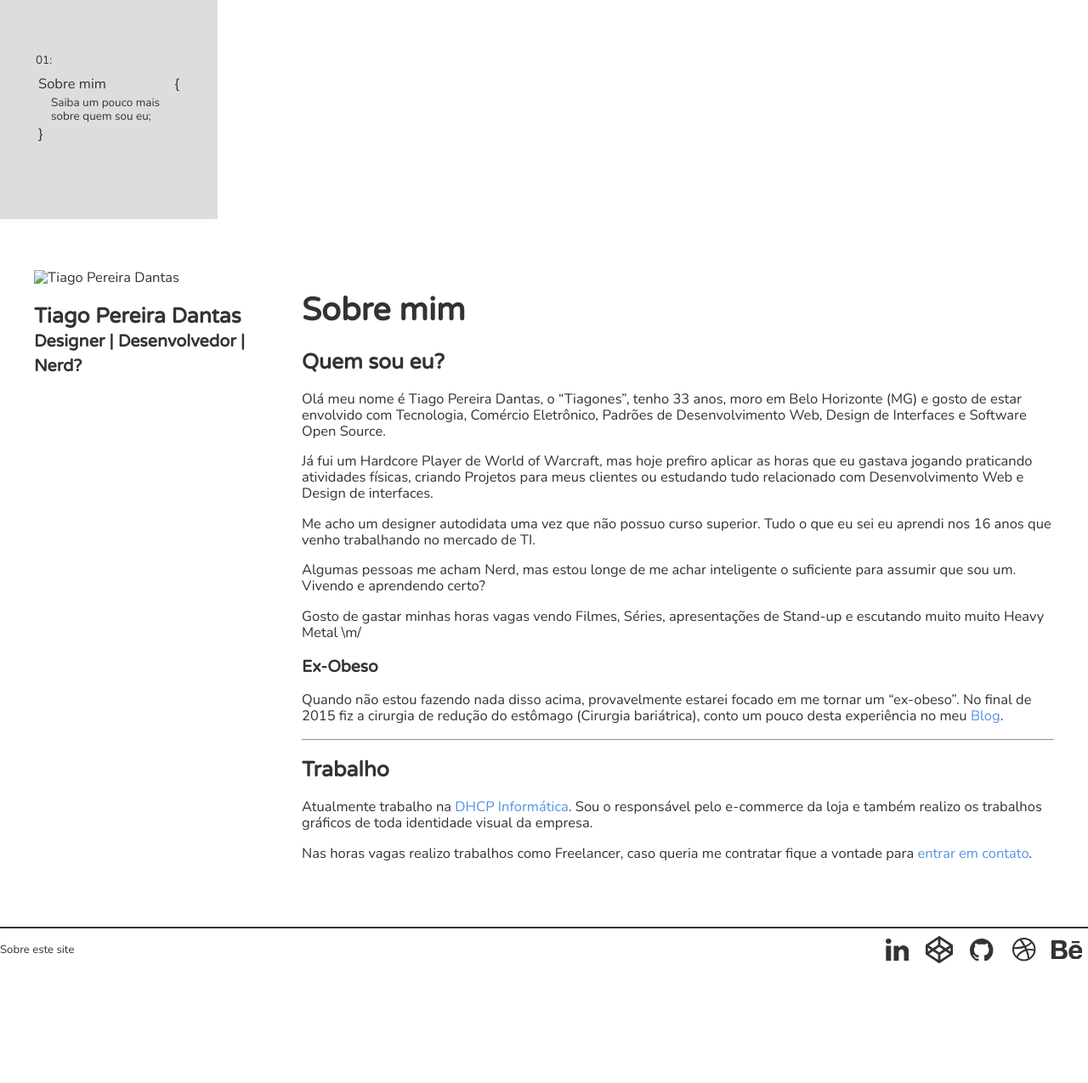
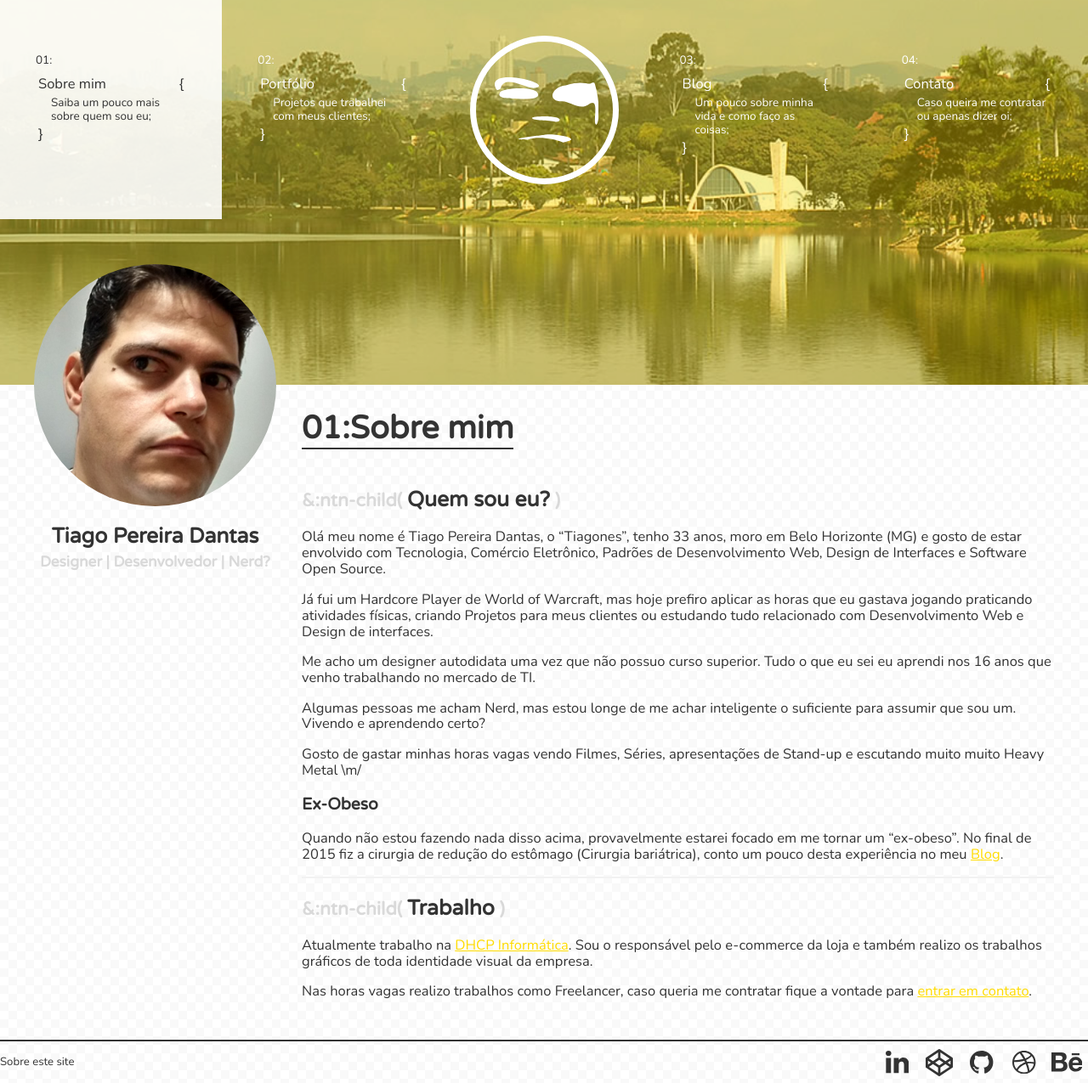
Before and after one commit to tiagones/tiagones.github.com, a Jekyll site: the page built from sobre-mim/index.html, in a window 1280 px wide. Shown: the whole page at 85% size. Built offline with Jekyll 4.4.1, drawn with Linux system fonts in a browser that asks for light colours; Markdown is read by kramdown in place of the engine named in the settings; before the commit the page ends 1143 px from its top, so only the background shows below that.

Commit message:
Add images

```diff
--- a/assets/css/main.css
+++ b/assets/css/main.css
@@ -393,6 +393,7 @@ body {
 
 body {
   background-color: #fff;
+  background-image: url("/assets/img/transp_bg.png");
   color: #333;
   font-family: 'Nunito', sans-serif;
   font-size: 1.1rem;
@@ -404,17 +405,17 @@ body {
           text-size-adjust: 100%; }
 
 a {
-  color: #5294e2;
+  color: #333;
   outline: 0;
   text-decoration: none; }
   a:hover, a:focus {
-    color: #a9caf1; }
+    color: rgba(51, 51, 51, 0.7); }
 
 ::-moz-selection {
-  background: #ffdc00; }
+  background: #333; }
 
 ::selection {
-  background: #ffdc00; }
+  background: #333; }
 
 img::-moz-selection {
   background: transparent; }
@@ -429,9 +430,36 @@ h4,
 h5,
 h6 {
   font-family: 'Varela Round', sans-serif; }
+  h1 small,
+  h2 small,
+  h3 small,
+  h4 small,
+  h5 small,
+  h6 small {
+    font-size: 70%; }
 
 h1 {
-  font-size: 2.5rem; }
+  font-size: 2.5rem;
+  margin-top: 0; }
+  h1.page-title {
+    border-bottom: 2px solid #333;
+    display: inline-block; }
+
+@media (max-width: 767px) {
+  .content {
+    text-align: center; } }
+
+.content h1:before {
+  content: '01:'; }
+
+@media (min-width: 768px) {
+  .content h2:before, .content h2:after {
+    color: #d9d9d9;
+    font-size: 86%; }
+  .content h2:before {
+    content: '&:ntn-child( '; }
+  .content h2:after {
+    content: ' )'; } }
 
 p span {
   font-size: .95rem;
@@ -440,6 +468,10 @@ p span {
 strong,
 b {
   font-weight: 700; }
+
+hr {
+  border: none;
+  border-top: 2px solid #f2f2f2; }
 
 /*!
  * Start of the Grid
@@ -506,9 +538,16 @@ b {
     padding-left: 0; }
   .column-gutter:last-of-type {
     padding-right: 0; }
+  @media (max-width: 767px) {
+    .column-gutter {
+      -ms-flex: 0 0 100%;
+          flex: 0 0 100%;
+      padding: 0; } }
 
 .site-header {
-  margin-bottom: 4rem; }
+  margin-bottom: 2rem;
+  position: relative;
+  z-index: 0; }
   .site-header #menu-toggle {
     display: none; }
     .site-header #menu-toggle:checked + nav > .nav-link {
@@ -533,7 +572,7 @@ b {
   @media (max-width: 767px) {
     .site-header nav {
       background-color: #333;
-      border-bottom: 2px solid #000;
+      border-bottom: 2px solid black;
       height: 50px;
       position: relative; }
       .site-header nav .menu-toggle {
@@ -581,8 +620,8 @@ b {
           .site-header nav .logo svg path {
             fill: #fff; }
       .site-header nav .nav-link {
-        background-color: rgba(51, 51, 51, 0.8);
-        border-top: 2px solid #000;
+        background-color: rgba(51, 51, 51, 0.7);
+        border-top: 2px solid black;
         color: #fff;
         display: block;
         font-size: 1.3rem;
@@ -601,7 +640,7 @@ b {
           background-color: rgba(255, 255, 255, 0.7);
           color: #333; }
         .site-header nav .nav-link:last-of-type {
-          border-bottom: 2px solid #000; }
+          border-bottom: 2px solid black; }
         .site-header nav .nav-link .description {
           display: none; }
       .site-header nav .nav-about {
@@ -621,6 +660,7 @@ b {
             align-items: center;
         -ms-flex-item-align: baseline;
             align-self: baseline;
+        background-position: -200px;
         border: 7px solid #333;
         border-radius: 50%;
         display: -ms-flexbox;
@@ -629,37 +669,42 @@ b {
         margin: auto 2rem;
         -ms-flex-order: 2;
             order: 2;
+        transition: background-position .2s;
         width: 175px; }
         .site-header nav .logo:hover {
-          background-color: #333; }
+          background-color: transparent;
+          background-image: url("/assets/img/photo-logo.jpg");
+          background-position: center;
+          background-repeat: no-repeat;
+          background-size: auto; }
         .site-header nav .logo:hover > svg > g > path {
-          fill: #fff; }
+          fill: rgba(51, 51, 51, 0.7); }
         .site-header nav .logo svg {
           margin: 0 auto;
-          max-width: 90%;
+          max-width: 80%;
           padding-left: 6px; }
           .site-header nav .logo svg path {
             fill: #333; }
       .site-header nav .nav-link {
         background-color: transparent;
         color: #333;
+        -ms-flex: 1;
+            flex: 1;
         size: 1.2rem;
         padding: 6rem 3rem 5rem;
         width: 20%; }
-        .site-header nav .nav-link:hover {
+        .site-header nav .nav-link:hover, .site-header nav .nav-link.active {
           background-color: #333;
-          color: #fff; }
+          color: #fff;
+          z-index: 2; }
         .site-header nav .nav-link:before {
           content: ' {';
           float: right; }
         .site-header nav .nav-link:after {
           content: '}'; }
-        .site-header nav .nav-link.active {
-          background-color: #333;
-          color: #fff; }
-          .site-header nav .nav-link.active:hover {
-            background-color: #ddd;
-            color: #333; }
+        .site-header nav .nav-link.active:hover {
+          background-color: rgba(255, 255, 255, 0.9);
+          color: #333; }
         .site-header nav .nav-link .description {
           display: block;
           font-family: 'Nunito', sans-serif;
@@ -696,9 +741,12 @@ b {
   @media (min-width: 768px) and (max-width: 992px) {
     .site-header nav .logo {
       border-width: 5px;
+      background-size: 144px;
       height: 120px;
       margin: auto 1rem;
       width: 120px; }
+      .site-header nav .logo:hover {
+        background-size: 144px; }
     .site-header nav .nav-link {
       font-size: 1.1rem;
       padding: 3.5rem 1.5rem 2rem; }
@@ -706,13 +754,13 @@ b {
         font-size: .85rem; } }
 
 .white-header .site-header .logo {
-  border-color: rgba(255, 255, 255, 0.7); }
+  border-color: #fff; }
   .white-header .site-header .logo:hover {
     background-color: transparent; }
   .white-header .site-header .logo:hover > svg > g > path {
+    fill: rgba(255, 255, 255, 0.7); }
+  .white-header .site-header .logo svg path {
     fill: #fff; }
-  .white-header .site-header .logo svg path {
-    fill: rgba(255, 255, 255, 0.7); }
   @media (max-width: 767px) {
     .white-header .site-header .logo svg path {
       fill: #fff; } }
@@ -720,6 +768,9 @@ b {
 .white-header .site-header .nav-link {
   color: #fff; }
   .white-header .site-header .nav-link:hover {
+    background-color: rgba(255, 255, 255, 0.7);
+    color: #333; }
+  .white-header .site-header .nav-link.active {
     background-color: rgba(255, 255, 255, 0.7);
     color: #333; }
 
@@ -774,8 +825,8 @@ input[type='button'] {
   border-color: #333;
   color: #333; }
   .btn-black:hover, .btn-black:active, .btn-black:focus {
-    border-color: rgba(51, 51, 51, 0.8);
-    color: rgba(51, 51, 51, 0.8); }
+    border-color: rgba(51, 51, 51, 0.7);
+    color: rgba(51, 51, 51, 0.7); }
 
 .btn-white {
   border-color: #fff;
@@ -785,7 +836,7 @@ input[type='button'] {
     color: rgba(255, 255, 255, 0.7); }
 
 .site-footer {
-  margin-top: 4rem; }
+  margin-top: 2rem; }
   .site-footer .footer-wrap {
     display: -ms-flexbox;
     display: flex; }
@@ -868,9 +919,20 @@ input[type='button'] {
   .white-footer .footer-wrap {
     border-color: rgba(255, 255, 255, 0.7); } }
 
+img {
+  vertical-align: middle;
+  height: auto; }
+
+.img-responsive {
+  max-width: 100%; }
+
+.img-circle {
+  border-radius: 50%; }
+
 #landpage {
   color: #fff;
-  background-color: #999;
+  background-color: #d9d9d9;
+  background-image: none;
   background-repeat: no-repeat;
   background-position: center center;
   background-size: cover;
@@ -899,3 +961,93 @@ input[type='button'] {
     -ms-flex-preferred-size: 100%;
         flex-basis: 100%;
     margin: 0; }
+
+#about ::-moz-selection {
+  background: #ffdc00; }
+
+#about ::selection {
+  background: #ffdc00; }
+
+#about a::-moz-selection {
+  color: #fff; }
+
+#about a::selection {
+  color: #fff; }
+
+#about img::-moz-selection {
+  background: transparent; }
+
+#about img::selection {
+  background: transparent; }
+
+@media (max-width: 767px) {
+  #about .site-header nav {
+    background-color: #ffdc00;
+    border-color: #806e00; } }
+
+@media (min-width: 768px) {
+  #about .about-header-wrapper {
+    background-color: #ffdc00;
+    background-image: url("/assets/img/foto_bh.jpg");
+    background-repeat: no-repeat;
+    background-position: center;
+    background-size: cover;
+    margin-bottom: 2rem;
+    position: relative;
+    padding-bottom: 6rem; }
+    #about .about-header-wrapper:before {
+      background-color: rgba(255, 220, 0, 0.4);
+      content: ' ';
+      position: absolute;
+      top: 0;
+      left: 0;
+      right: 0;
+      bottom: 0; } }
+
+@media (min-width: 992px) {
+  #about .about-header-wrapper {
+    padding-bottom: 8rem; } }
+
+@media (min-width: 1200px) {
+  #about .about-header-wrapper {
+    padding-bottom: 11rem; } }
+
+@media (min-width: 1650px) {
+  #about .about-header-wrapper {
+    padding-bottom: 14rem; } }
+
+#about .sidebar {
+  text-align: center; }
+  @media (min-width: 768px) {
+    #about .sidebar .tiagovatar {
+      margin-top: -117px;
+      position: relative;
+      z-index: 3; } }
+  @media (min-width: 992px) {
+    #about .sidebar .tiagovatar {
+      margin-top: -145px; } }
+  @media (min-width: 1200px) {
+    #about .sidebar .tiagovatar {
+      margin-top: -172px; } }
+  @media (min-width: 1650px) {
+    #about .sidebar .tiagovatar {
+      margin-top: -215px; } }
+  #about .sidebar h2 small {
+    color: #d9d9d9; }
+
+#about .content a {
+  color: #ffdc00;
+  text-decoration: underline; }
+  #about .content a:hover, #about .content a:focus {
+    color: rgba(255, 220, 0, 0.7); }
+
+@media (max-width: 767px) {
+  #about .content {
+    -ms-flex-order: -1;
+        order: -1; } }
+
+.block {
+  padding: 0.5rem;
+  text-align: center;
+  border: 1px solid #C2CFD8;
+  background-color: #E1EEFF; }
```
Also changed, not shown: assets/_src/img/bg-blue-blueprint.jpg (added), assets/_src/img/foto_bh.jpg (added), assets/_src/img/photo-logo.jpg (added), assets/_src/img/tiagovatar.jpg (added), assets/_src/img/transp_bg.png (added), assets/img/bg-blue-blueprint.jpg (added), assets/img/foto_bh.jpg (added), assets/img/photo-logo.jpg (added), assets/img/tiagovatar.jpg (added), assets/img/transp_bg.png (added), 2 other files.
